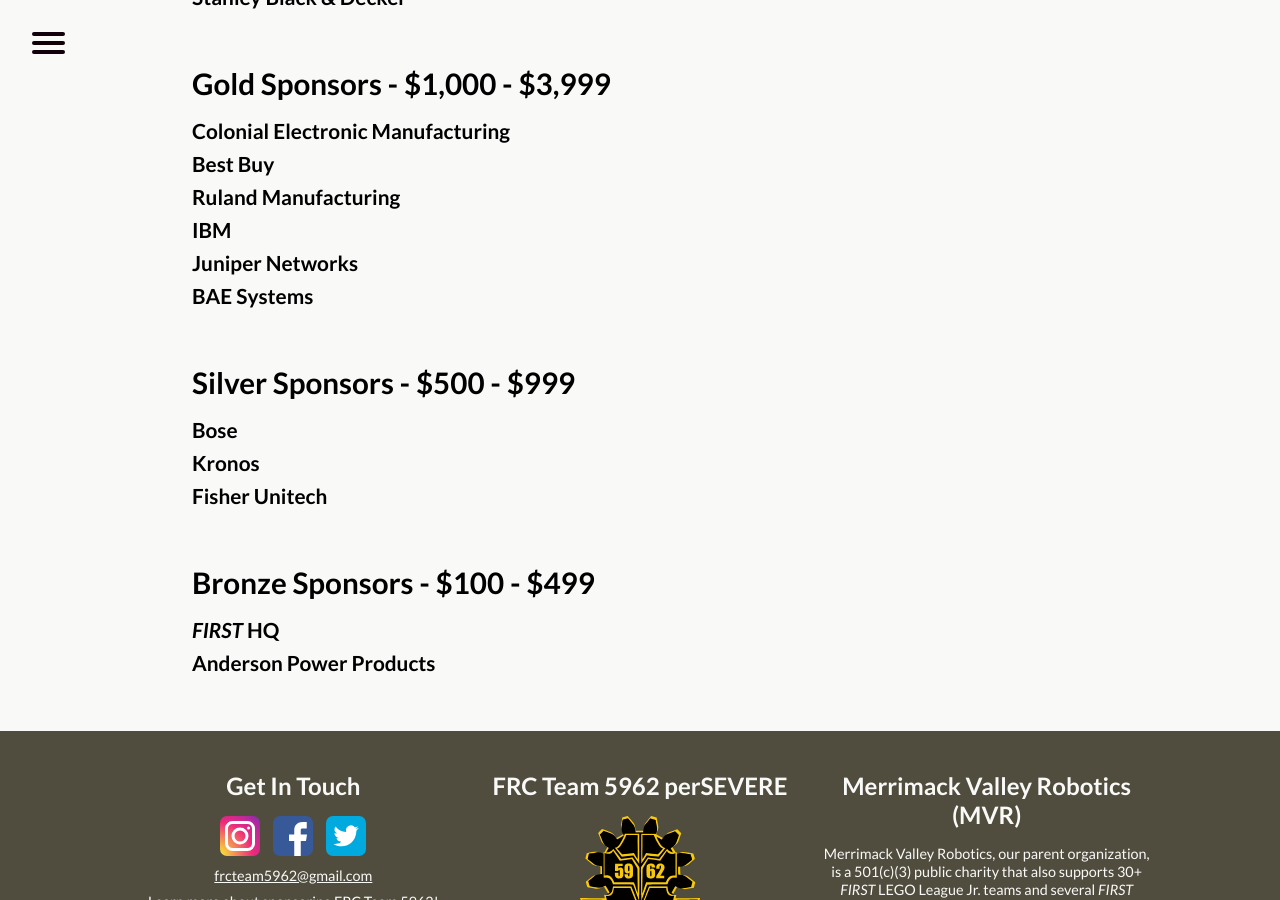
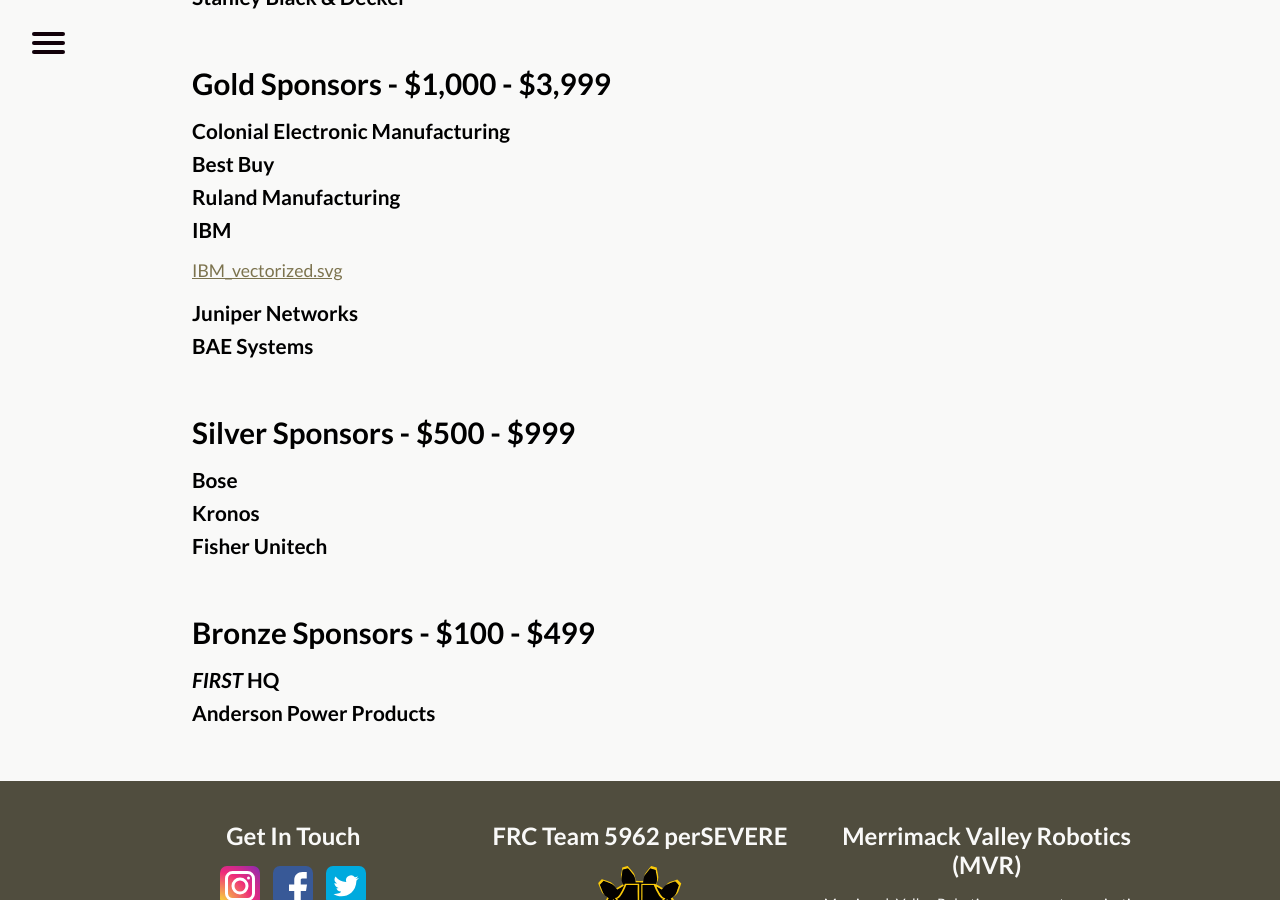
Before and after one commit to perSEVERE-5962/frc5962, a Jekyll site: the page built from sponsors.md, in a window 1280 px wide and 900 px high, scrolled down 1011 px. Built offline with Jekyll 4.4.1, drawn with Linux system fonts in a browser that asks for light colours.

Commit message:
Updated Sponsors

```diff
--- a/sponsors.md
+++ b/sponsors.md
@@ -34,6 +34,8 @@
 
 ### IBM
 
+[IBM_vectorized.svg](/uploads/IBM_vectorized.svg)
+
 ### Juniper Networks
 
 ### BAE Systems
```
